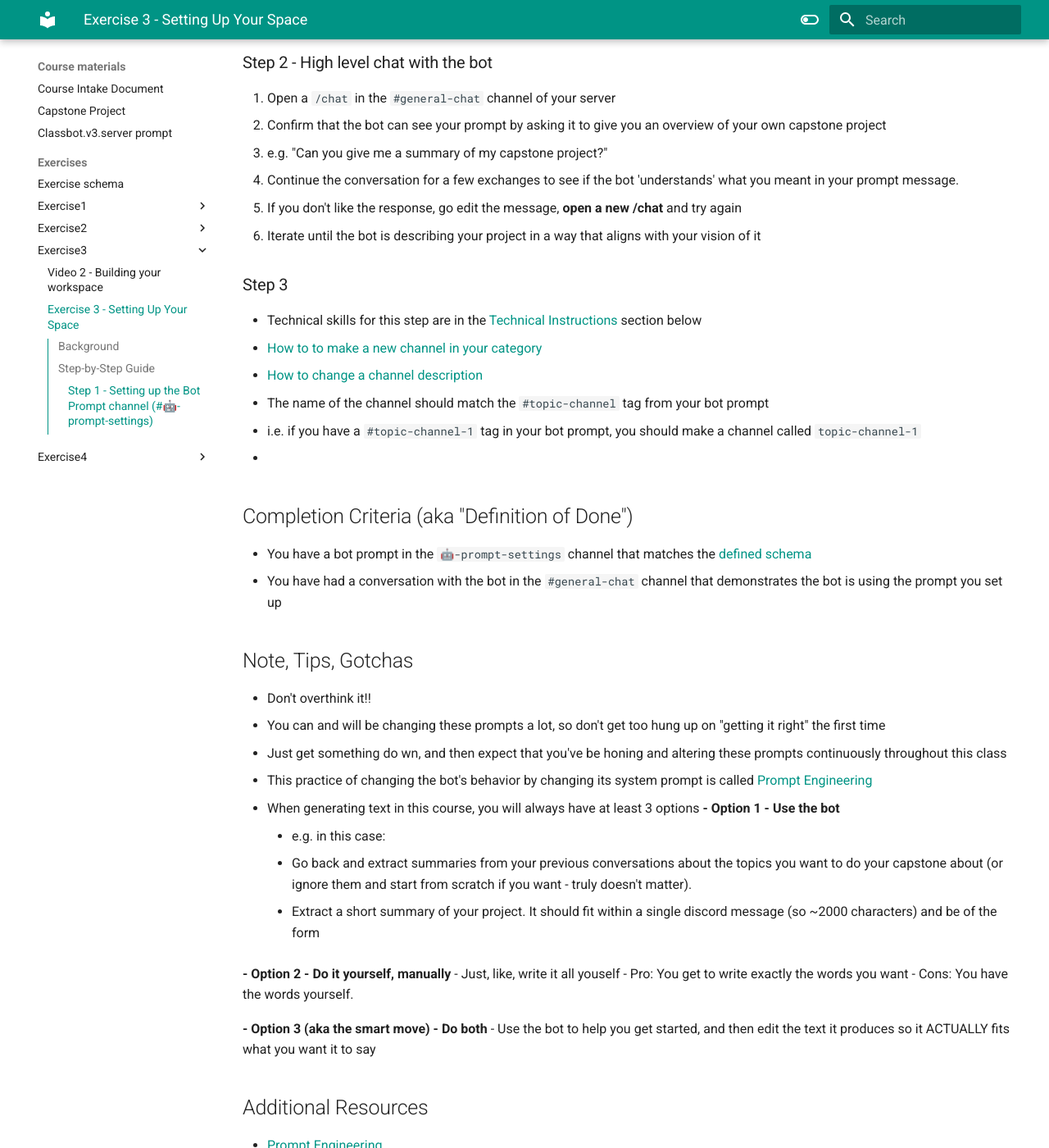
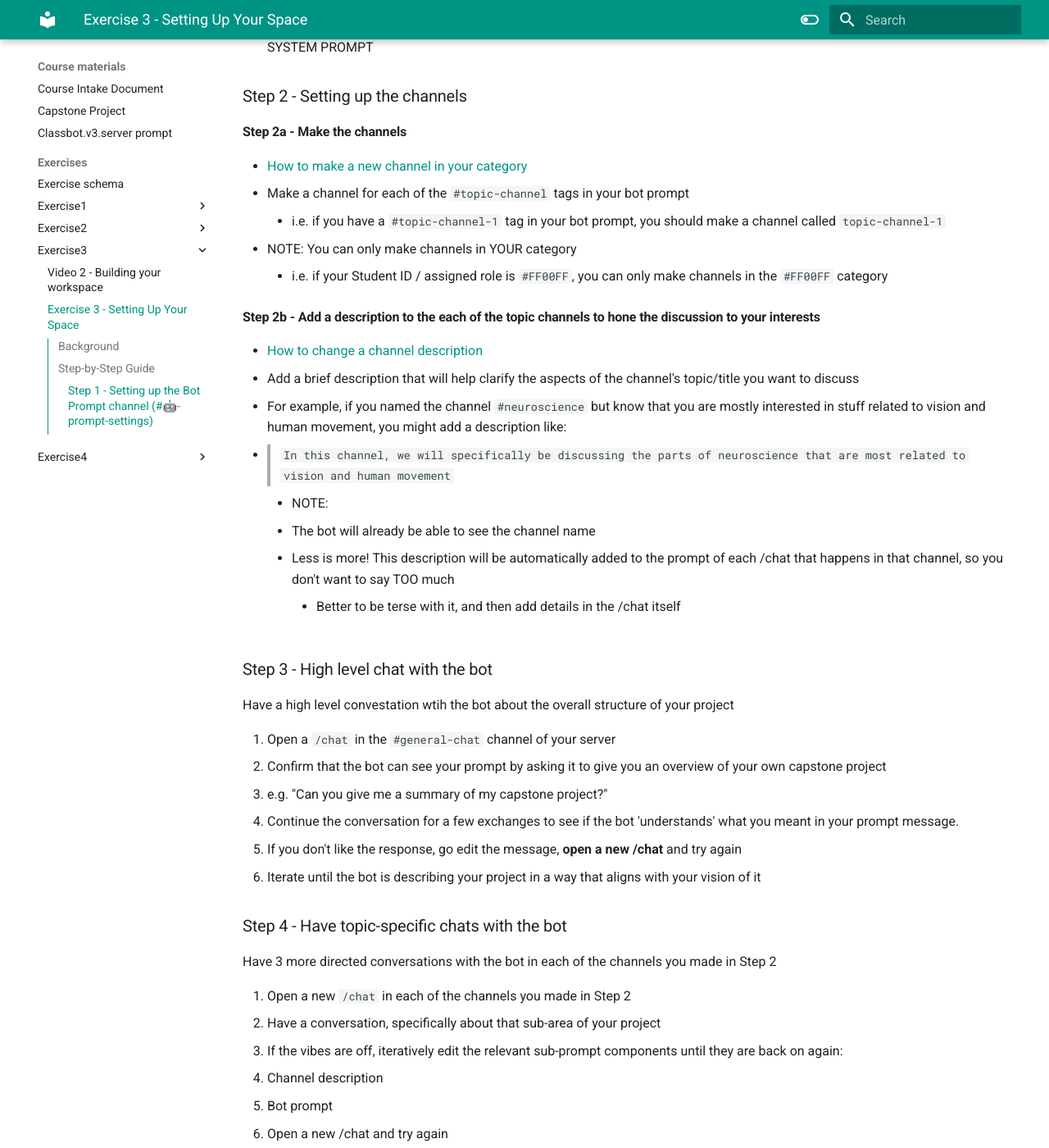
Before and after one commit to HumanMovementNeuroscience/capstone, an MkDocs documentation site: the page built from docs/course_materials/exercises/exercise3/exercise3-student-instructions.md, in a window 1280 px wide and 1400 px high, scrolled down 1654 px. Shown: the whole window at 82% size. Built offline with MkDocs 1.6.1 and Material for MkDocs 9.7.7, drawn with Linux system fonts in a browser that asks for light colours; some of the changed text lies outside the part shown.

Commit message:
Feb 26, 2024, 5:12 PM

````diff
--- a/docs/course_materials/exercises/exercise3/exercise3-student-instructions.md
+++ b/docs/course_materials/exercises/exercise3/exercise3-student-instructions.md
@@ -47,10 +47,35 @@ My Capstone is about:
 ```
 
 
-** ‼️ 👉 IMPORTANT DON'T SKIP THIS STEP 👈‼️ **
+#### **‼️ 👉 IMPORTANT DON'T SKIP THIS STEP 👈‼️**
 - ONCE YOU HAVE SENT THE MESSAGE TO THE CHANNEL, ADD A 🤖 REACTION SO THE BOT WILL USE THAT MESSAGE IN ITS SYSTEM PROMPT
 
-### Step 2 - High level chat with the bot
+### Step 2 - Setting up the channels
+
+#### Step 2a - Make the channels
+  - [How to make a new channel in your category](#how-to-to-make-a-new-channel-in-your-category)
+  - Make a channel for each of the `#topic-channel` tags in your bot prompt
+    - i.e. if you have a `#topic-channel-1` tag in your bot prompt, you should make a channel called `topic-channel-1`
+  - NOTE: You can only make channels in YOUR category
+    - i.e. if your Student ID / assigned role is `#FF00FF`, you can only make channels in the `#FF00FF` category
+
+
+#### Step 2b - Add a description to the each of the topic channels to hone the discussion to your interests
+ - [How to change a channel description](#how-to-change-a-channel-description)
+ - Add a brief description that will help clarify the aspects of the channel's topic/title you want to discuss
+   - For example, if you named the channel `#neuroscience` but know that you are mostly interested in stuff related to vision and human movement, you might add a description like:
+   - > `In this channel, we will specifically be discussing the parts of neuroscience that are most related to vision and human movement`
+     - NOTE:
+       - The bot will already be able to see the channel name
+       - Less is more! This description will be automatically added to the prompt of each /chat that happens in that channel, so you don't want to say TOO much
+         - Better to be terse with it, and then add details in the /chat itself
+
+
+
+### Step 3 - High level chat with the bot
+
+Have a high level convestation wtih the bot about the overall structure of your project
+
 1. Open a `/chat` in the `#general-chat` channel of your server
 2. Confirm that the bot can see your prompt by asking it to give you an overview of your own capstone project
   - e.g. "Can you give me a summary of my capstone project?"
@@ -58,38 +83,48 @@ My Capstone is about:
   - If you don't like the response, go edit the message, **open a new /chat** and try again
   - Iterate until the bot is describing your project in a way that aligns with your vision of it
 
-### Step 3
-- Technical skills for this step are in the [Technical Instructions](#technical-instructions) section below
-  - [How to to make a new channel in your category](#how-to-to-make-a-new-channel-in-your-category)
-  - [How to change a channel description](#how-to-change-a-channel-description)
+### Step 4 - Have topic-specific chats with the bot
 
-- The name of the channel should match the `#topic-channel` tag from your bot prompt
-  - i.e. if you have a `#topic-channel-1` tag in your bot prompt, you should make a channel called `topic-channel-1`
--
+Have 3 more directed conversations with the bot in each of the channels you made in Step 2
+
+1. Open a new `/chat` in each of the channels you made in Step 2
+2. Have a conversation, specifically about that sub-area of your project
+3. If the vibes are off, iteratively edit the relevant sub-prompt components until they are back on again:
+   1. Channel description
+   2. Bot prompt
+   3. Open a new /chat and try again
+
+### Step 5 - Iterate iterate iterate
+
+Feel free to discuss papers, ideas, or anything else that is relevant to your project in any of these channels.
+
+Edit and tweak all your prompts and channel descriptions as you go as your vision for what your project could/should/will be evolves
+
+Focus on what YOU want your project to be! The bot will always have a infinite number of suggestions on hand, so its up to YOU to CHOOSE which ones you want to pursue!
+
+Try to balance between:
+- Broad level "project wide" conversations about the overall structure of your project
+- Specific, focused conversations about the details of the sub-areas of your project (aka, rabbit holes!)
+- Conversations about specific papers
+  - Use the [prompt from Exercise 2](https://discord.com/channels/1194766712680222800/1200118663043371088/1200119626491768853) to help you chew up research articles
+    - DO NOT JUST GIVE THE BOT THE CITATION AND ASK QUESTIONS ABOUT THE FULL papers
+    - IT WILL JUST BE GUESSING BASED ON THE WORDS IN THE Title
+    - COPY-PASTE THE FULL ABSTRACT
+    - THE BOT ONLY SEES WHAT YOU SHOW IT
+
 
 
 ## Completion Criteria (aka "Definition of Done")
-- You have a bot prompt in the `🤖-prompt-settings` channel that matches the [defined schema](#capstone-bot-prompt-schema)
-- You have had a conversation with the bot in the `#general-chat` channel that demonstrates the bot is using the prompt you set up
+### Bot Prompt
+  - You have a bot prompt in the `🤖-prompt-settings` channel that matches the [defined schema](#capstone-bot-prompt-schema)
+### Channels
+  - You have made a channel for each of the `#topic-channel` tags in your bot prompt
+  - You have added a description to each of the channels that hones the discussion to your interests
+### Chats
+  - You have had a high level conversation with the bot about the overall structure of your project in your `#general-chat` channel
+  - You have had 3 more directed conversations with the bot in each of the `#topic-channel` channels you made in Step 2
 
-## Note, Tips, Gotchas
-- Don't overthink it!!
-  - You can and will be changing these prompts a lot, so don't get too hung up on "getting it right" the first time
-  - Just get something do  wn, and then expect that you've be honing and altering these prompts continuously throughout this class
-- This practice of changing the bot's behavior by changing its system prompt is called [Prompt Engineering](https://platform.openai.com/docs/guides/prompt-engineering)
-- When generating text in this course, you will always have at least 3 options
-  **-  Option 1 - Use the bot**
-     - e.g. in this case:
-       - Go back and extract summaries from your previous conversations about the topics you want to do your capstone about (or ignore them and start from scratch if you want - truly doesn't matter).
-       - Extract a short summary of your project. It should fit within a single discord message (so ~2000 characters) and be of the form
-
-  **- Option 2 - Do it yourself, manually**
-    - Just, like, write it all youself
-      - Pro: You get to write exactly the words you want
-      - Cons: You have the words yourself.
-
-  **- Option 3 (aka the smart move) - Do both**
-    - Use the bot to help you get started, and then edit the text it produces so it ACTUALLY fits what you want it to say
+___
 
 ## Additional Resources
 - [Prompt Engineering](https://platform.openai.com/docs/guides/prompt-engineering)
````
Also changed, not shown: docs/course_materials/exercises/exercise-schema.md (+0 -6 lines).
